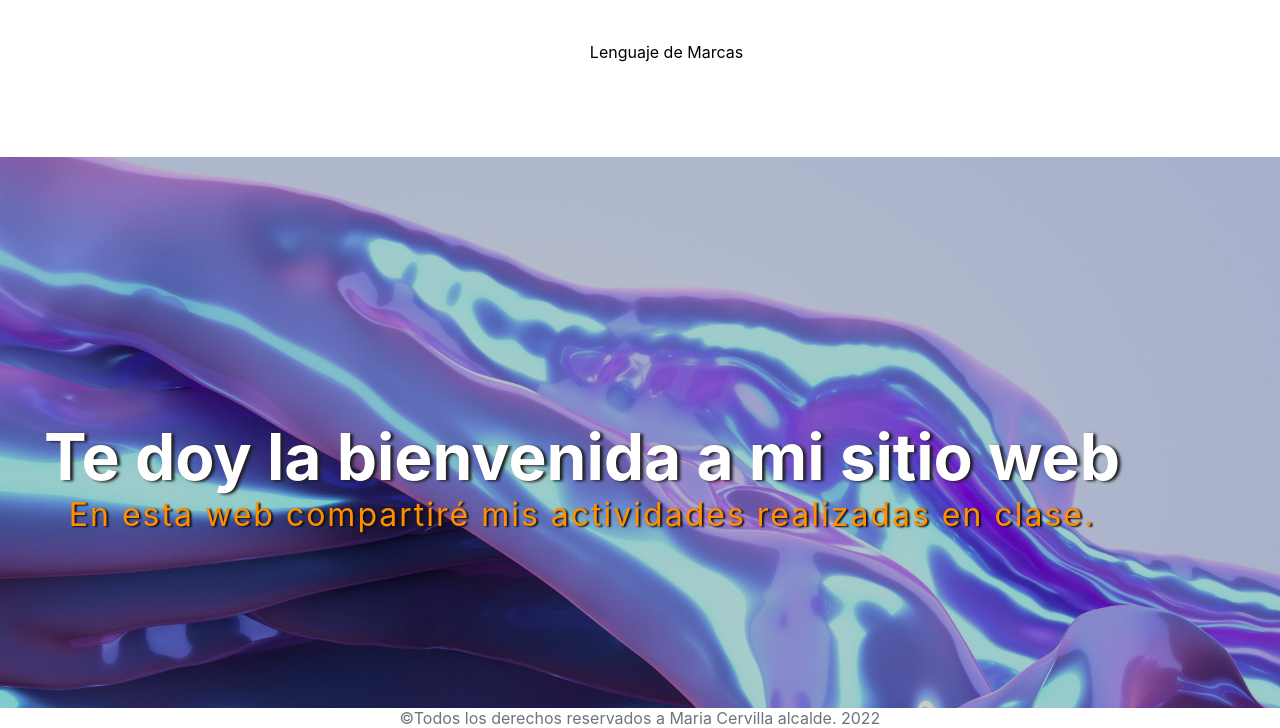
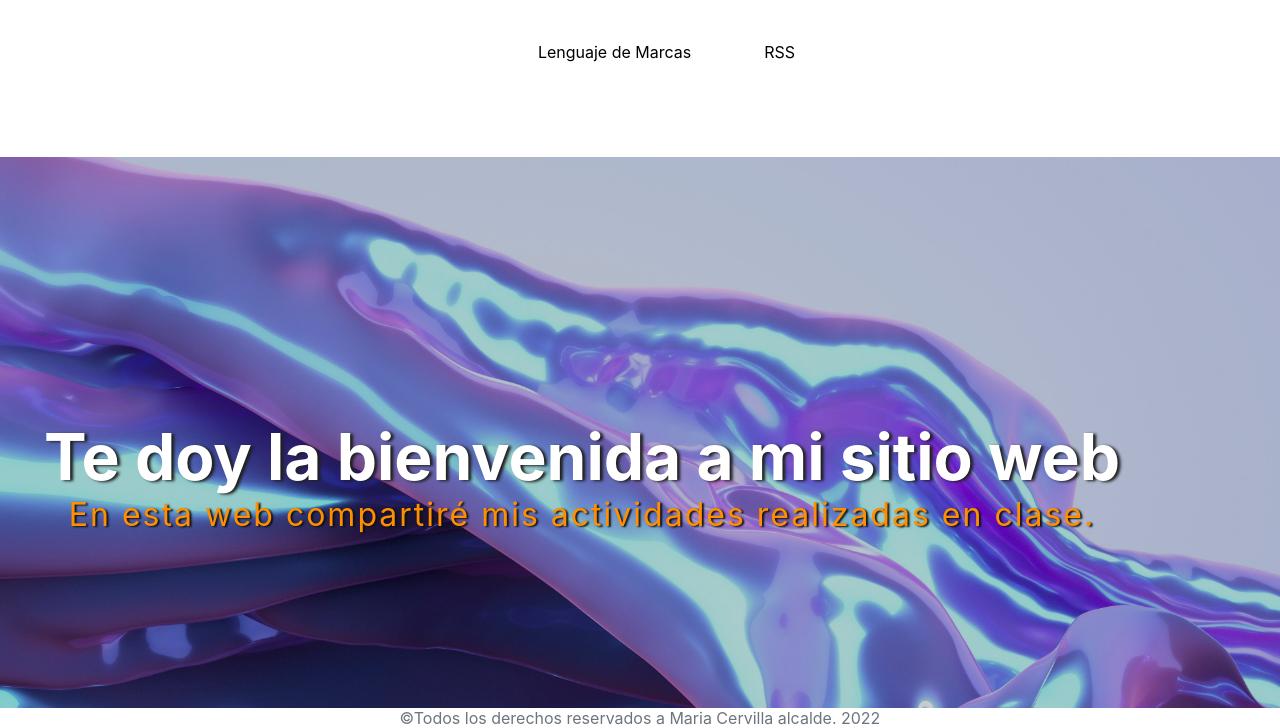
Before and after one commit to mriadev/mriadev.github.io, a plain HTML site: page index.html in a window 1280 px wide. Shown: the part 187-915 px from the top of the page. Drawn offline with nearby package versions, Linux system fonts and the light colour scheme.

Commit message:
Add files via upload

```diff
--- a/index.html
+++ b/index.html
@@ -9,6 +9,7 @@
   <link rel="stylesheet" href="styles.css">
   <script src="https://ajax.googleapis.com/ajax/libs/jquery/3.2.1/jquery.min.js"></script>
   <script src="https://maxcdn.bootstrapcdn.com/bootstrap/3.3.7/js/bootstrap.min.js"></script>
+  <link rel="alternate" type="application/rss+xml" title="Kique Barbudo-XML" href="https://github.com/kiquebarbudo87/kiquebarbudo87.github.io/blob/main/rss/feed.rss.xml" />
 </head>
 
 <body>
@@ -23,6 +24,7 @@
 
       <ul>
         <li><a href="lm.html">Lenguaje de Marcas</a></li>
+        <li><a href="rss/xml.rss">RSS</a></li>
 
       </ul>
     </nav>
```
Also changed, not shown: 1 other file.
